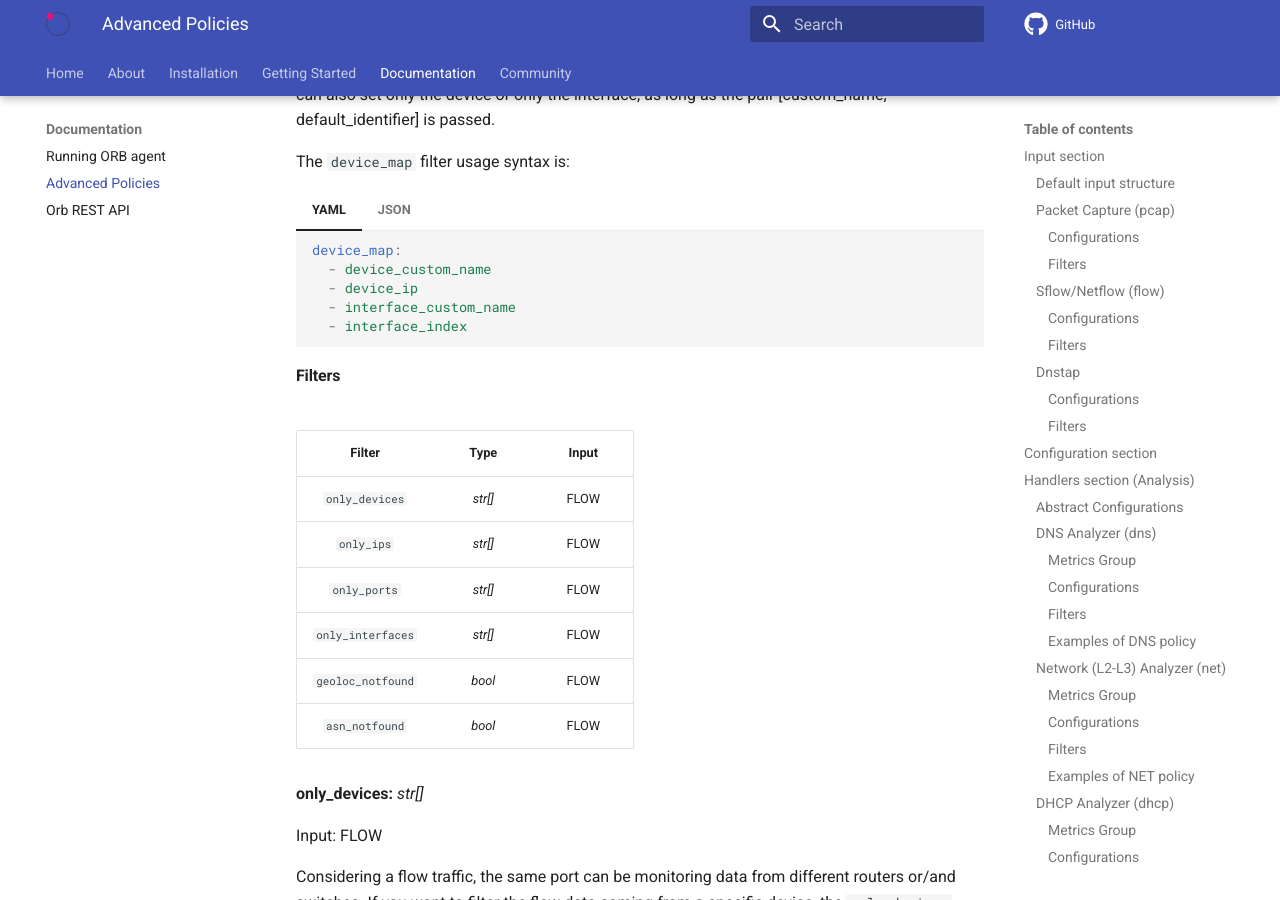
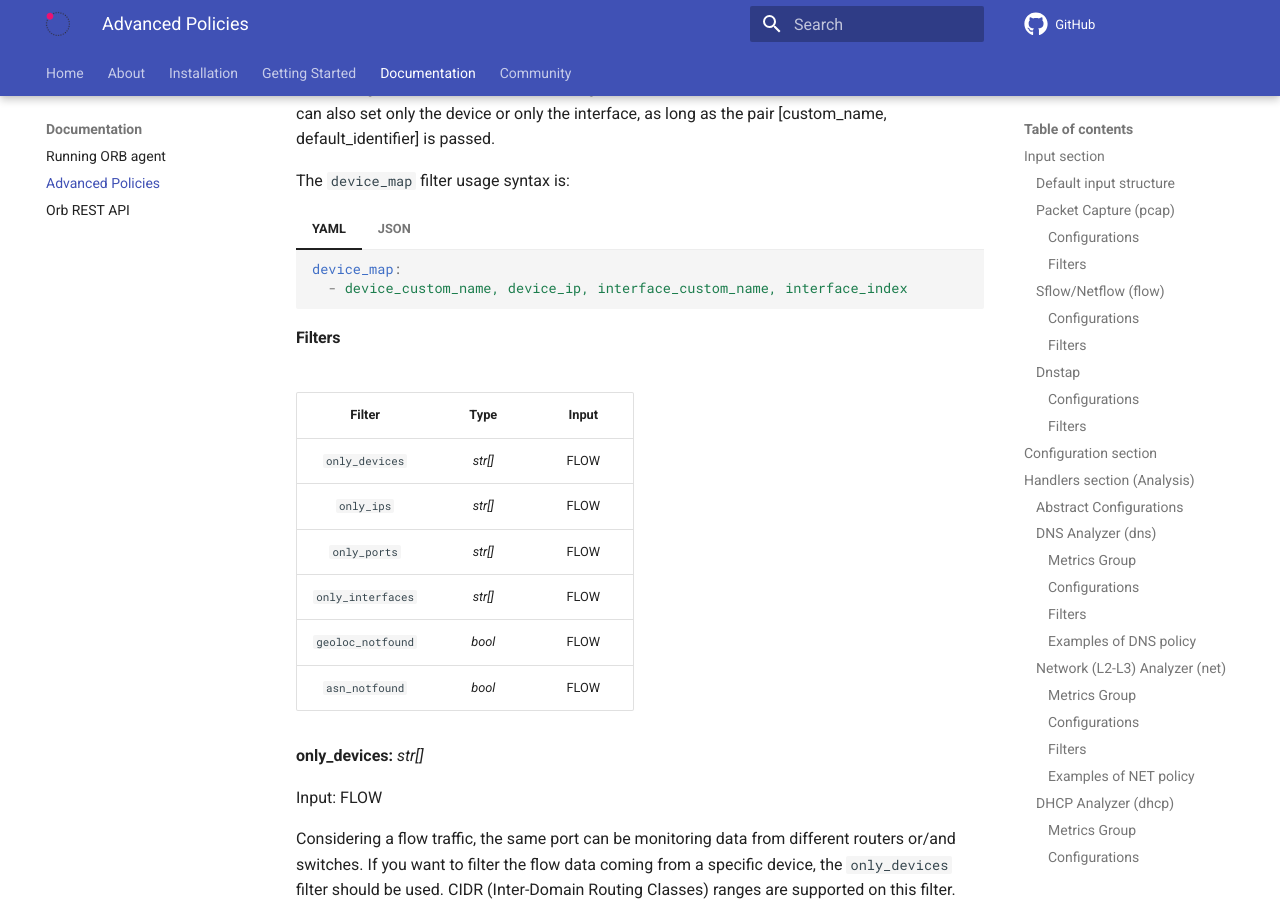
Before and after one commit to orb-community/orb-website, an MkDocs documentation site: the page built from docs/documentation/advanced_policies.md, in a window 1280 px wide and 900 px high, scrolled down 27489 px. Built offline with MkDocs 1.6.1 and Material for MkDocs 9.7.7, drawn with Linux system fonts in a browser that asks for light colours; comment, search, counter and statistics services are not loaded; some of the changed text lies outside the part shown.

````diff
--- a/docs/documentation/advanced_policies.md
+++ b/docs/documentation/advanced_policies.md
@@ -1813,19 +1814,13 @@ The `device_map` filter usage syntax is:<br>
 === "YAML"
     ```yaml
     device_map:
-      - device_custom_name
-      - device_ip
-      - interface_custom_name
-      - interface_index
+      - device_custom_name, device_ip, interface_custom_name, interface_index
     ```
 === "JSON"
     ```json
     {
       "device_map": [
-        "device_custom_name",
-        "device_ip",
-        "interface_custom_name",
-        "interface_index"
+        "device_custom_name, device_ip, interface_custom_name,interface_index"
       ]
     }
     ```
@@ -2055,10 +2050,7 @@ Example policy input flow handler FLOW:
                     topn_count: 7
                     first_filter_if_as_label: true
                     device_map:
-                        - router01
-                        - 192.168.0.127
-                        - eth0
-                        - 5
+                        - router01,192.168.0.127,eth0,5
                 metric_groups:
                     disable:
                         - cardinality
@@ -2101,10 +2093,7 @@ Example policy input flow handler FLOW:
               "topn_count": 7,
               "first_filter_if_as_label": true,
               "device_map": [
-                "router01",
-                "192.168.0.127",
-                "eth0",
-                5
+                "router01,192.168.0.127,eth0,5"
               ]
             },
             "metric_groups": {
````
Also changed, not shown: other parts of docs/documentation/advanced_policies.md (+10 -9 lines).
